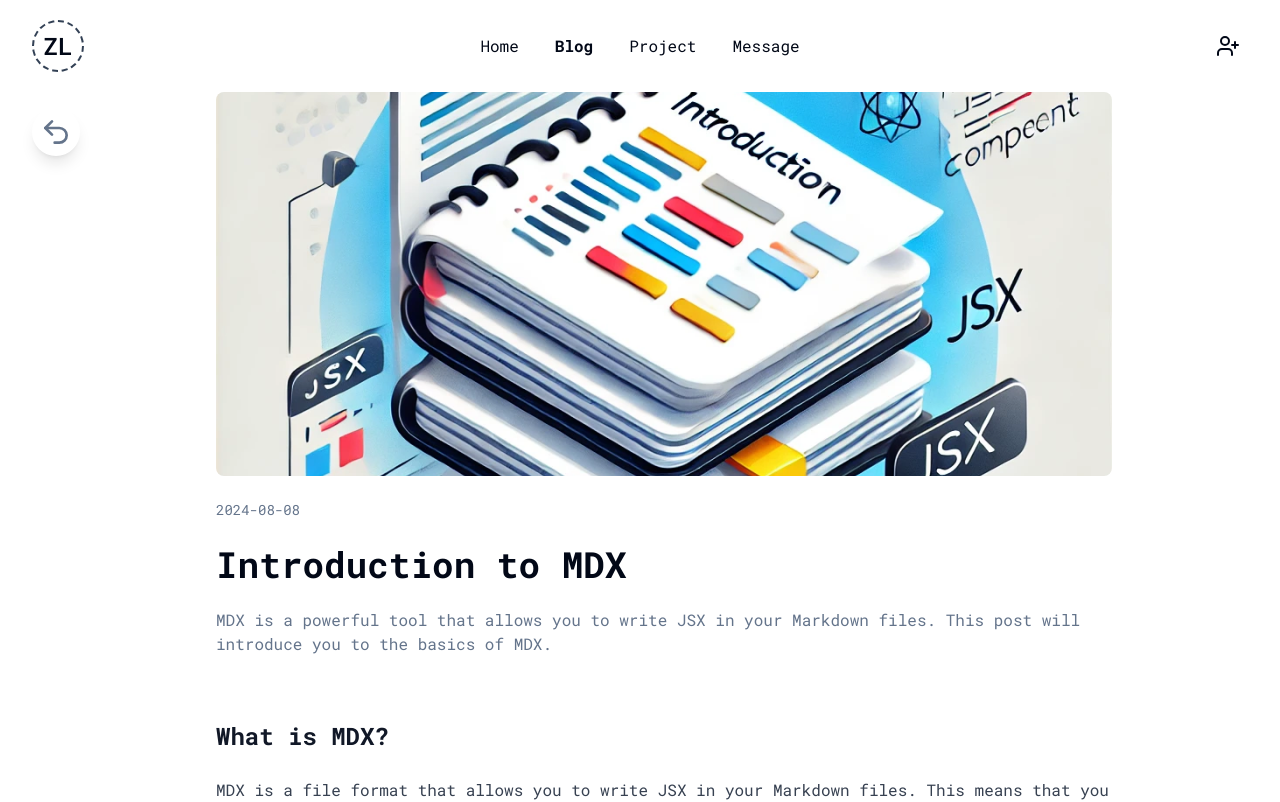
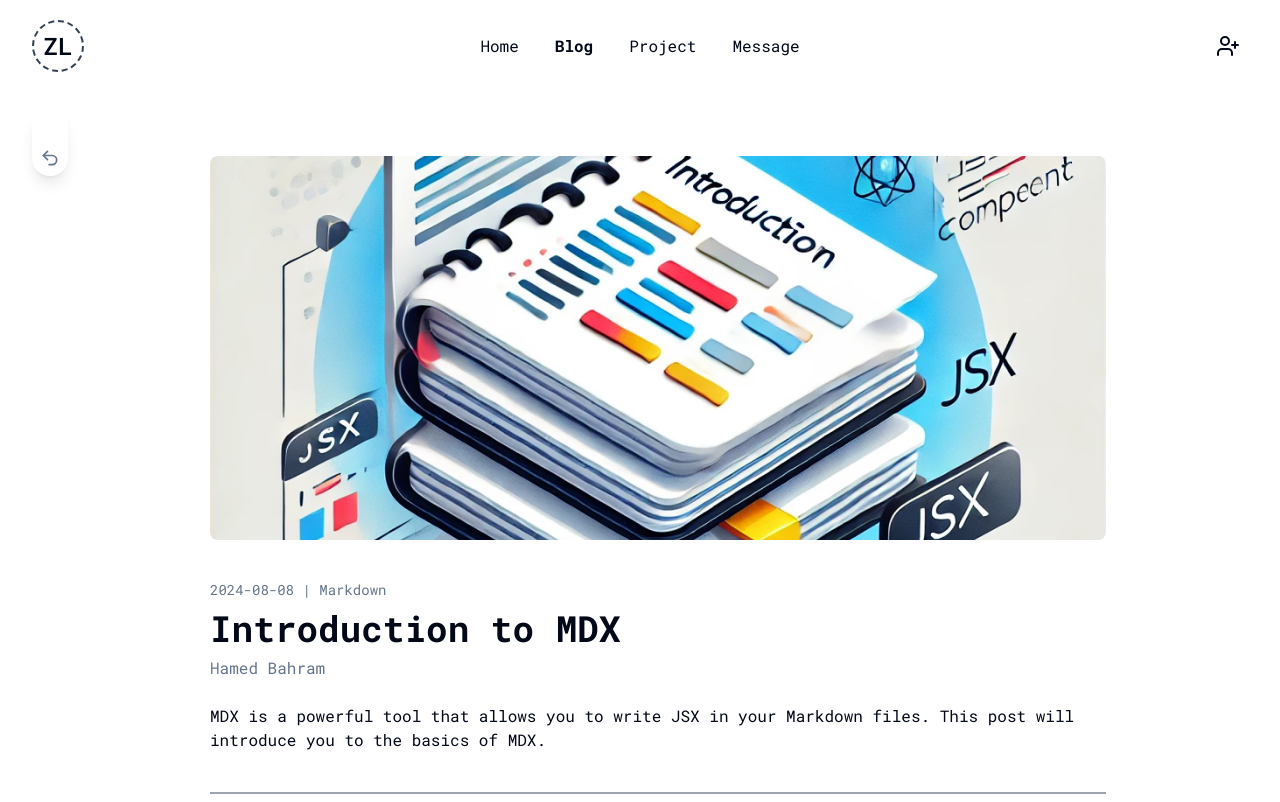
Before and after one commit to sympathea/myweb2, a Next.js app: page /blog/introduction-to-mdx in a window 1280 px wide. Shown: the top 802 px of the page. Built offline with nearby package versions, Linux system fonts and the light colour scheme; no server answers.

Commit message:
/blog: style slug page

```diff
--- a/app/blog/[slug]/page.js
+++ b/app/blog/[slug]/page.js
@@ -1,38 +1,36 @@
-import path from "path";
-import fs from "fs";
-import matter from "gray-matter";
 import { notFound } from "next/navigation";
 import Link from "next/link";
-import { ArrowLeftIcon, Undo2 } from "lucide-react";
+import { Undo2 } from "lucide-react";
 import Image from "next/image";
 import { MDXRemote } from "next-mdx-remote/rsc";
+import { getBlogBySlug } from "@/lib/blog";
 
-export default async function Post({ params }) {
+export default async function Blog({ params }) {
   const { slug } = params;
-  const post = await getPostBySlug(slug);
+  const blog = await getBlogBySlug(slug);
 
-  if (!post) {
+  if (!blog) {
     notFound();
   }
 
-  const { metadata, content } = post;
-  const { title, summary, image, publishedAt } = metadata;
+  const { metadata, content } = blog;
+  const { title, summary, image, author, publishedAt, tag } = metadata;
 
   return (
     <section className="flex px-4 mx-auto max-w-7xl md:px-8">
       <aside className="relative">
         <Link
           href="/blog"
-          className="sticky left-0 inline-flex items-center p-2 mt-4 font-light transition-colors rounded-full shadow-lg top-10 text-muted-foreground hover:text-foreground"
+          className="sticky flex items-center p-2 pt-10 mt-4 font-light transition-colors rounded-full shadow-lg top-10 text-muted-foreground hover:text-foreground"
         >
-          <Undo2 className="w-8 h-8" />
+          <Undo2 className="w-5 h-5" />
         </Link>
       </aside>
 
-      <article className="max-w-4xl mx-auto">
+      <article className="max-w-4xl mx-auto mt-16">
         <header>
           {image && (
-            <div className="relative w-full mb-6 overflow-hidden rounded-lg h-96">
+            <div className="relative w-full mb-10 overflow-hidden rounded-lg h-96">
               <Image
                 src={image}
                 alt={title || ""}
@@ -42,13 +40,18 @@
             </div>
           )}
 
-          <p className="mb-6 text-sm text-muted-foreground ">
-            {publishedAt ?? ""}
+          <p className="mb-2 text-sm text-muted-foreground ">
+            {publishedAt ?? ""} | {tag}
           </p>
 
-          <h1 className="mb-6 text-4xl font-bold">{title}</h1>
-          <p className="text-muted-foreground">{summary}</p>
+          <h1 className="mb-2 text-4xl font-bold">{title}</h1>
+
+          <p className="mb-6 text-muted-foreground">{author}</p>
+
+          <p className="">{summary}</p>
         </header>
+
+        <hr className="mt-10 border border-gray-400" />
 
         <main className="mt-16 prose dark:prose-invert max-w-none">
           <MDXRemote source={content} />
@@ -57,13 +60,3 @@
     </section>
   );
 }
-
-async function getPostBySlug(slug) {
-  const rootDirectory = path.join(process.cwd(), "content", "blog");
-  const filePath = path.join(rootDirectory, `${slug}.mdx`);
-  const fileContent = fs.readFileSync(filePath, { encoding: "utf-8" });
-
-  const { data, content } = matter(fileContent);
-
-  return { metadata: { ...data, slug }, content };
-}
--- a/content/blog/introduction-to-mdx.mdx
+++ b/content/blog/introduction-to-mdx.mdx
@@ -2,8 +2,9 @@
   title: Introduction to MDX
   summary: MDX is a powerful tool that allows you to write JSX in your Markdown files. This post will introduce you to the basics of MDX.
   image: /images/blog/introduction-to-mdx.webp
-  author: 'Hamed Bahram'
+  author: Hamed Bahram
   publishedAt: '2024-08-08'
+  tag: 'Markdown'
 ---
 
 ## What is MDX?
```
